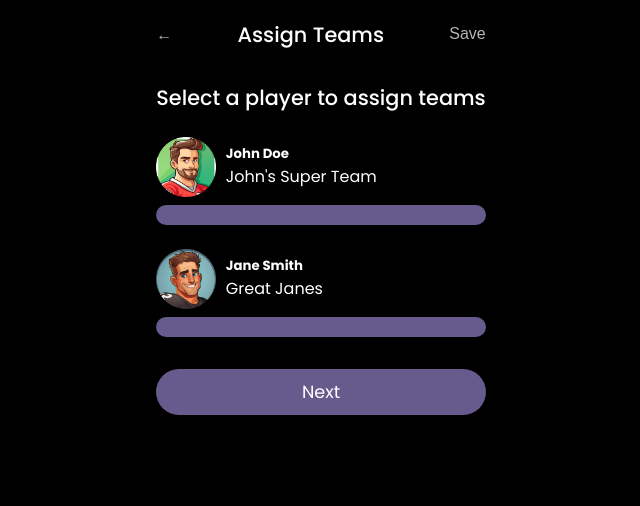
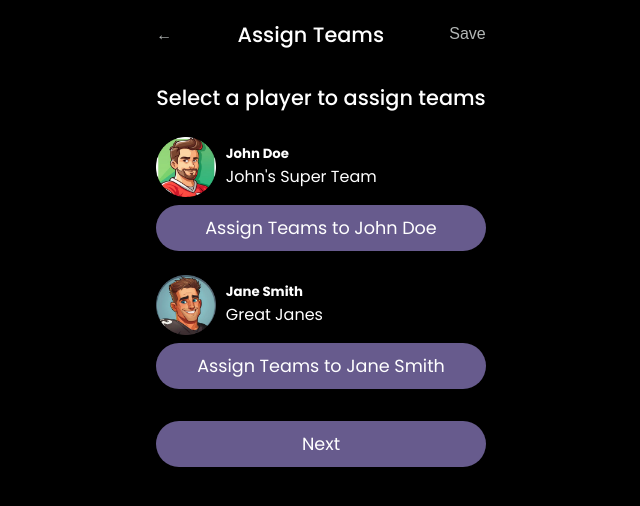
Before and after one commit to GreyNewfie/wizpool-app, a React (Vite) app: page /choose-assign-teams-player in a window 1280 px wide. Shown: the top 506 px of the page, without its empty margins (319-959 px from the left). Built offline with nearby package versions, Linux system fonts and the light colour scheme.

Commit message:
PlayerProfile.jsx bug fix
Correct how props were being passes to the primaryActionButton.

```diff
--- a/src/components/PlayerProfile.jsx
+++ b/src/components/PlayerProfile.jsx
@@ -16,10 +16,8 @@ export default function PlayerProfile({ player }) {
         </div>
       </div>
       <PrimaryActionButton
-        props={{
-          text: `Assign Teams to ${player.name}`,
-          handleClick: () => console.log(player.name),
-        }}
+        text={`Assign Teams to ${player.name}`}
+        handleClick={() => console.log(player.name)}
       />
     </div>
   );
--- a/src/pages/ChooseAssignTeamsPlayerPage.jsx
+++ b/src/pages/ChooseAssignTeamsPlayerPage.jsx
@@ -14,7 +14,7 @@ export default function ChooseAssignTeamsPlayerPage() {
           return <PlayerProfile key={index} player={player} />;
         })}
       </div>
-      <PrimaryLinkButton text={'Next'} />
+      <PrimaryLinkButton text="Next" />
     </div>
   );
 }
```
